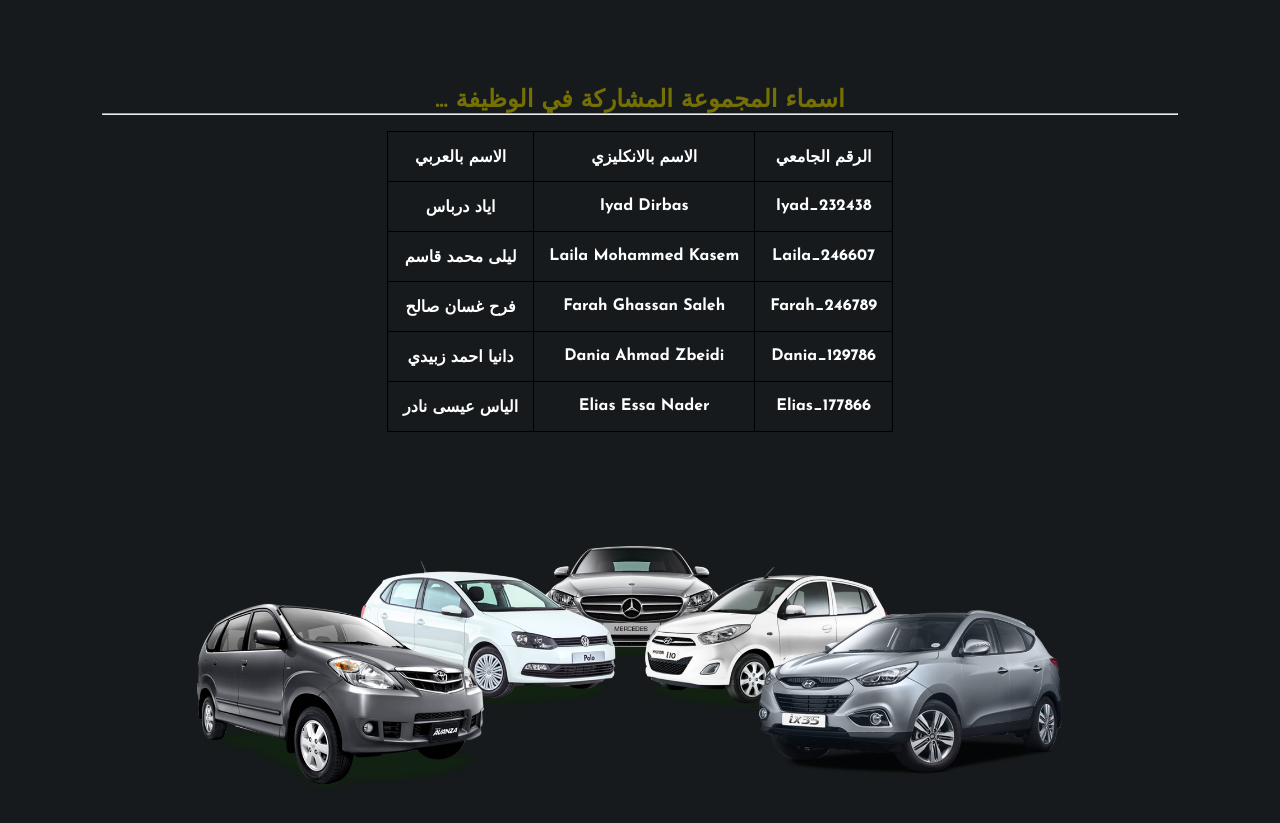
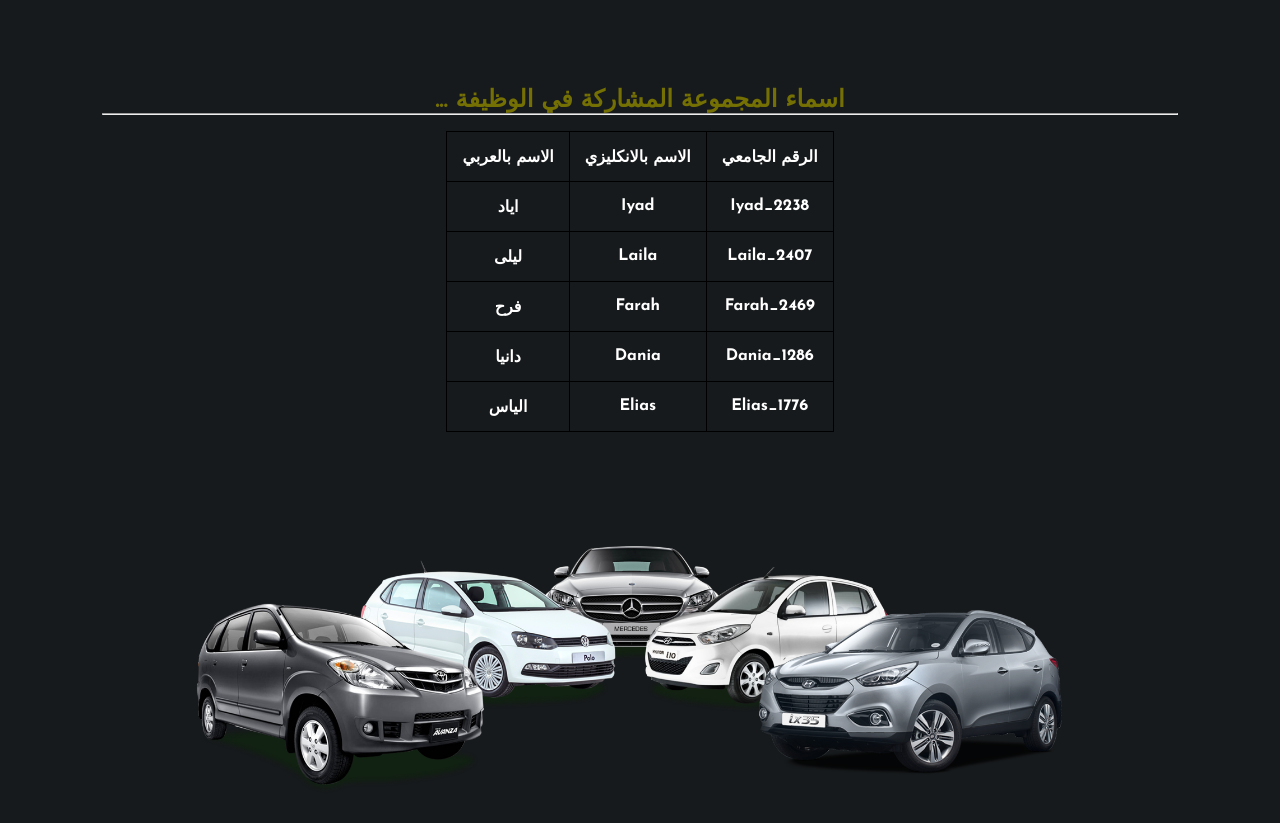
Before and after one commit to I-Dirbas/final3, a plain HTML site: page index.html in a window 1280 px wide. Shown: the part 107-930 px from the top of the page. Drawn offline with Linux system fonts and the light colour scheme.

Commit message:
Update index.html

```diff
--- a/index.html
+++ b/index.html
@@ -35,25 +35,25 @@
                                                         <th>الاسم بالانكليزي</th>
                                                         <th>الرقم الجامعي</th>
                                      </tr>
-                                     <tr"><td> اياد درباس</td>
-                                     <td> Iyad Dirbas</td>
-                                     <td>Iyad_232438</td>
+                                     <tr"><td> اياد </td>
+                                     <td> Iyad </td>
+                                     <td>Iyad_2238</td>
                                       </tr>
-                                      <tr"><td>ليلى محمد قاسم</td>
-                                                         <td> Laila Mohammed Kasem</td>
-                                                         <td>Laila_246607</td>
+                                      <tr"><td>ليلى  </td>
+                                                         <td> Laila  </td>
+                                                         <td>Laila_2407</td>
                                       </tr>
-                                      <tr"><td> فرح غسان صالح</td>
-                                                         <td>Farah Ghassan Saleh </td>
-                                                         <td>Farah_246789</td>
+                                      <tr"><td> فرح  </td>
+                                                         <td>Farah   </td>
+                                                         <td>Farah_2469</td>
                                       </tr>
-                                      <tr"><td> دانيا احمد زبيدي</td>
-                                                         <td> Dania Ahmad Zbeidi</td>
-                                                         <td>Dania_129786</td>
+                                      <tr"><td> دانيا  </td>
+                                                         <td> Dania  </td>
+                                                         <td>Dania_1286</td>
                                       </tr>
-                                      <tr"><td>الياس عيسى نادر </td>
-                                                         <td>Elias Essa Nader </td>
-                                                         <td>Elias_177866</td>
+                                      <tr"><td>الياس   </td>
+                                                         <td>Elias   </td>
+                                                         <td>Elias_1776</td>
                                       </tr>
 
                             </table>
```
